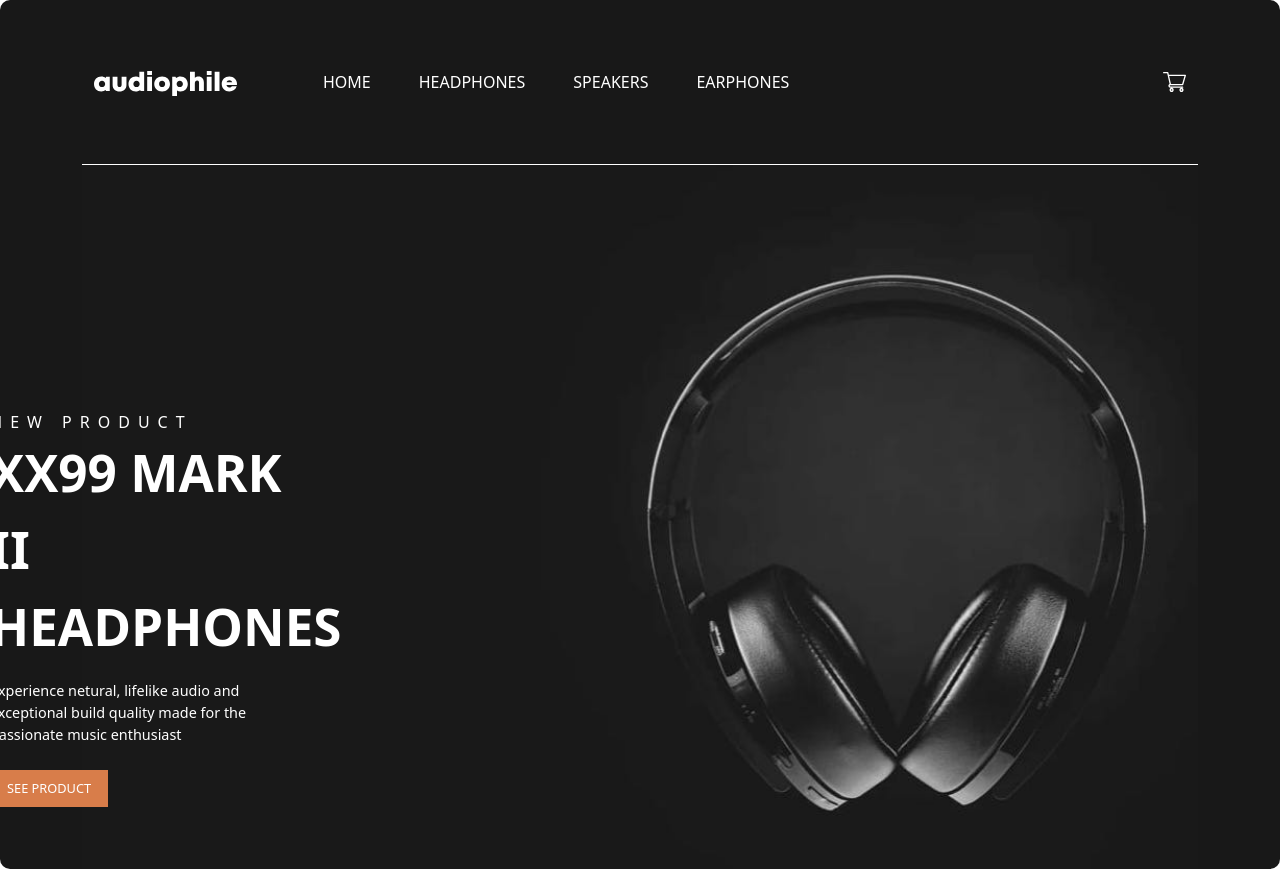
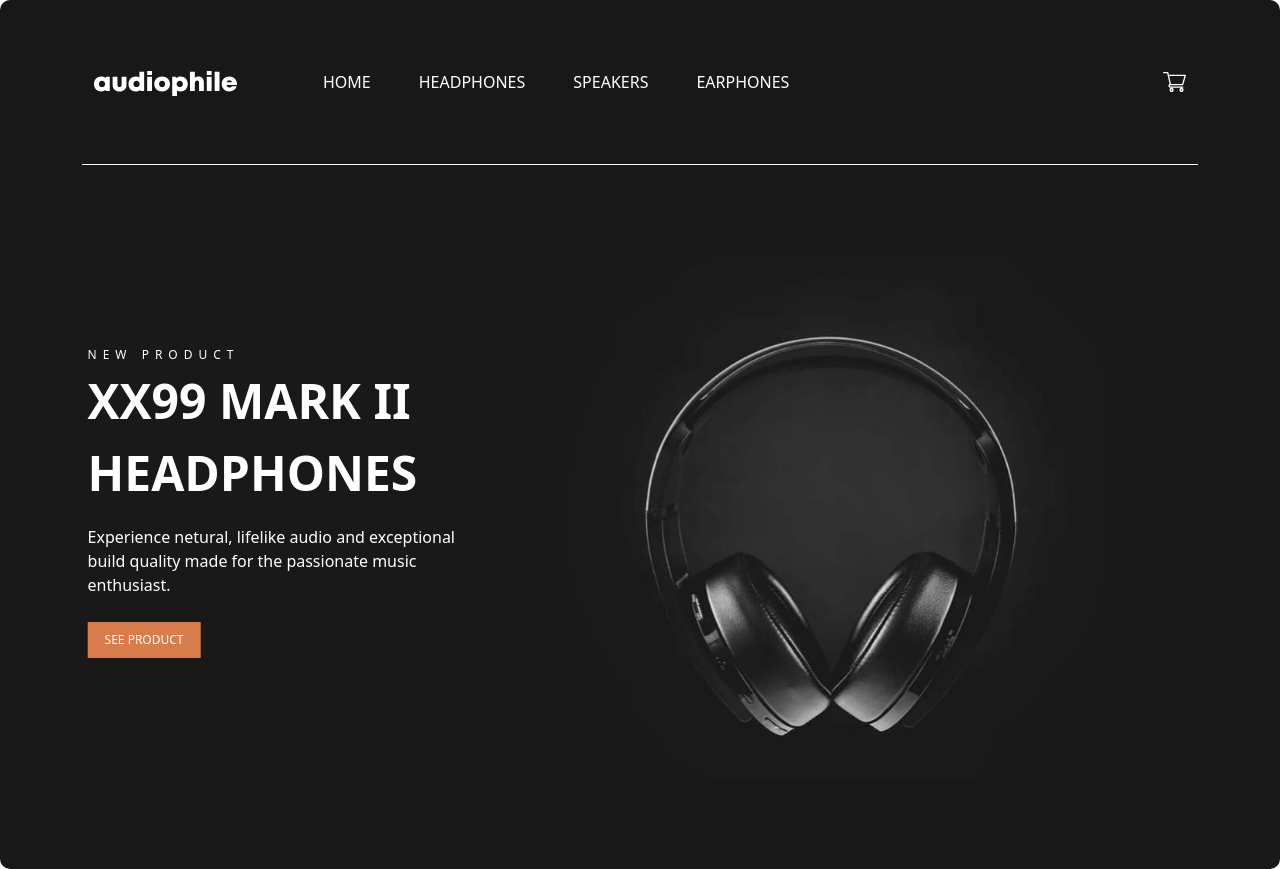
Before and after one commit to AnWang719/Audiophile, a React (Create React App) app: page / in a window 1280 px wide. Built offline with nearby package versions, Linux system fonts and the light colour scheme.

Commit message:
jombotron adjusting

```diff
--- a/src/components/Jumbotron.module.css
+++ b/src/components/Jumbotron.module.css
@@ -4,14 +4,17 @@
   background-image: url("../assets/image-header.jpg");
   background-position: center;
   background-repeat: no-repeat;
-  background-size: cover;
-  height: 80vh;
+  background-size: contain;
+  min-height: 50vh;
+  position: relative;
+  text-align: center;
 }
 
 .text {
   position: absolute;
   top: 50%;
   left: 50%;
+
   transform: translate(-50%, -50%);
   text-align: center;
   color: white;
@@ -19,36 +22,41 @@
 span {
   font-weight: 200;
   letter-spacing: 0.5em;
+  font-size: 1.5vh;
 }
 .title {
   font-weight: 700;
-  font-size: 3.2rem;
+  font-size: 6vh;
 }
 
 .lead {
   font-weight: 200;
-  font-size: 0.9rem;
+  font-size: 2vh;
   margin-bottom: 25px;
 }
 
 .button {
   border-radius: 0;
   background-color: #d87d4a;
-  font-size: 0.8rem;
+  font-size: 1.5vh;
   color: white;
 }
 .button:hover {
   background-color: #fbaf85;
 }
 
-@media (min-width: 1199.98px) {
+@media (min-width: 1080px) {
   .Jumbotron {
     background-image: url("../assets/image-hero.jpg");
     height: 88vh;
+    position: relative;
   }
   .text {
+    position: absolute;
+    bottom: 0;
+    left: 18%;
     text-align: left;
-    width: 25%;
-    transform: translate(-650px, 10px);
+    width: 35%;
+    /* transform: translate(-650px, 10px); */
   }
 }
--- a/src/components/LandingJumbotron.js
+++ b/src/components/LandingJumbotron.js
@@ -9,7 +9,7 @@ function LandingJumbotron() {
           <p className={classes.title}>XX99 MARK II HEADPHONES</p>
           <p className={classes.lead}>
             Experience netural, lifelike audio and exceptional build quality
-            made for the passionate music enthusiast
+            made for the passionate music enthusiast.
           </p>
 
           <a className={`btn btn-lg ${classes.button}`} href="#" role="button">
```
